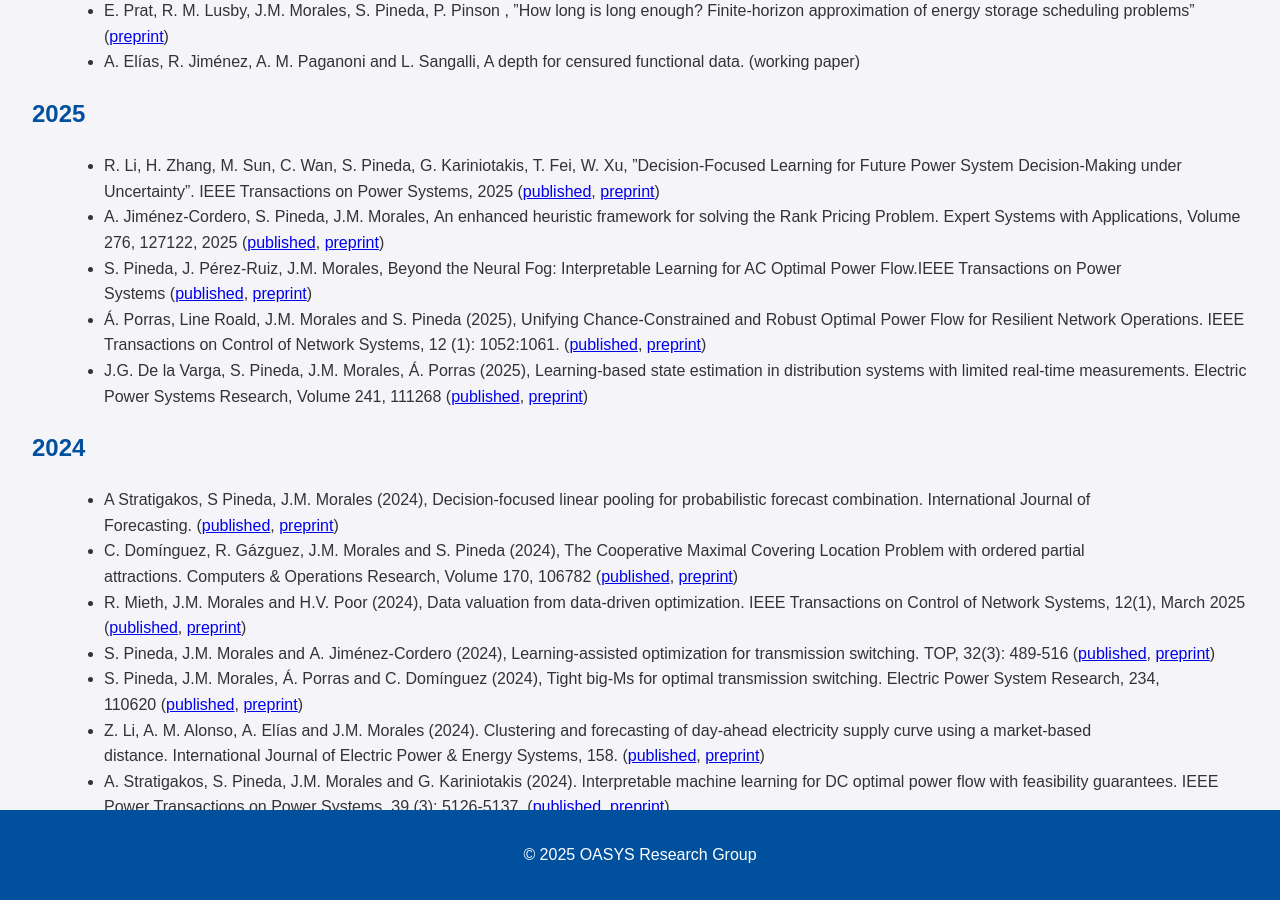
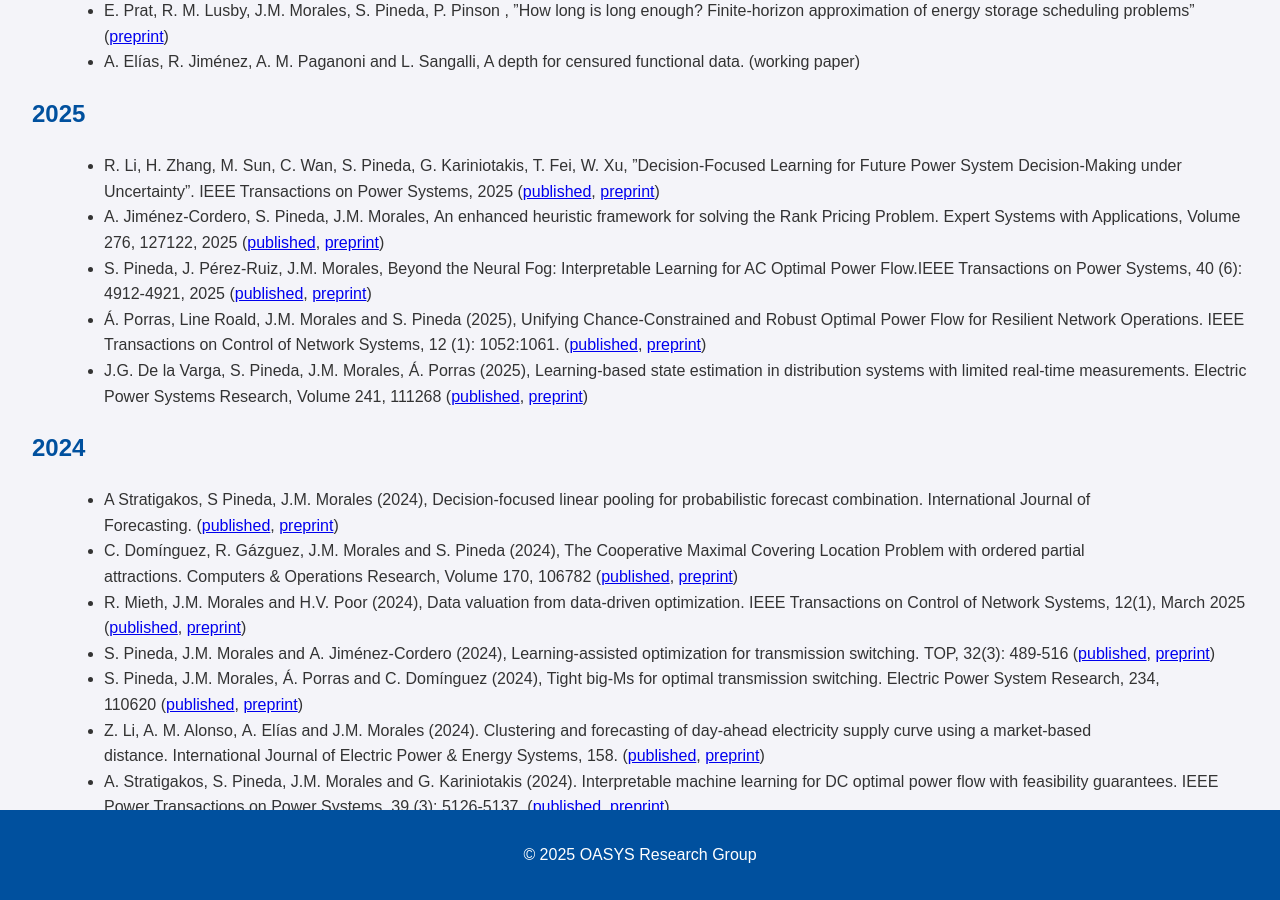
Before and after one commit to groupoasys/groupoasys.github.io, a Jekyll site: the page built from publications.md, in a window 1280 px wide and 900 px high, scrolled down 597 px. Built offline with Jekyll 4.4.1, drawn with Linux system fonts in a browser that asks for light colours.

Commit message:
update publication details for "Beyond the Neural Fog" with volume and issue information

```diff
--- a/publications.md
+++ b/publications.md
@@ -23,7 +23,7 @@ permalink: /publications/
 
 -   R. Li, H. Zhang, M. Sun, C. Wan, S. Pineda, G. Kariniotakis, T. Fei, W. Xu, "Decision-Focused Learning for Future Power System Decision-Making under Uncertainty". IEEE Transactions on Power Systems, 2025 ([published](https://ieeexplore.ieee.org/document/11122623), [preprint](https://arxiv.org/abs/2401.03680))
 -   A. Jiménez-Cordero, S. Pineda, J.M. Morales, An enhanced heuristic framework for solving the Rank Pricing Problem. Expert Systems with Applications, Volume 276, 127122, 2025 ([published](https://www.sciencedirect.com/science/article/pii/S0957417425007444?dgcid=coauthor), [preprint](https://arxiv.org/abs/2405.15702))
--   S. Pineda, J. Pérez-Ruiz, J.M. Morales, Beyond the Neural Fog: Interpretable Learning for AC Optimal Power Flow.IEEE Transactions on Power Systems ([published](https://ieeexplore.ieee.org/document/10607934), [preprint](https://arxiv.org/pdf/2408.05228))
+-   S. Pineda, J. Pérez-Ruiz, J.M. Morales, Beyond the Neural Fog: Interpretable Learning for AC Optimal Power Flow.IEEE Transactions on Power Systems, 40 (6): 4912-4921, 2025 ([published](https://ieeexplore.ieee.org/document/10607934), [preprint](https://arxiv.org/pdf/2408.05228))
 -   Á. Porras, Line Roald, J.M. Morales and S. Pineda (2025), Unifying Chance-Constrained and Robust Optimal Power Flow for Resilient Network Operations. IEEE Transactions on Control of Network Systems, 12 (1): 1052:1061. ([published](https://ieeexplore.ieee.org/document/10607934), [preprint](https://arxiv.org/abs/2303.05412))
 -   J.G. De la Varga, S. Pineda, J.M. Morales, Á. Porras (2025), Learning-based state estimation in distribution systems with limited real-time measurements. Electric Power Systems Research, Volume 241, 111268 ([published](https://www.sciencedirect.com/science/article/pii/S0378779624011544), [preprint](https://arxiv.org/abs/2307.16822))
 
```
